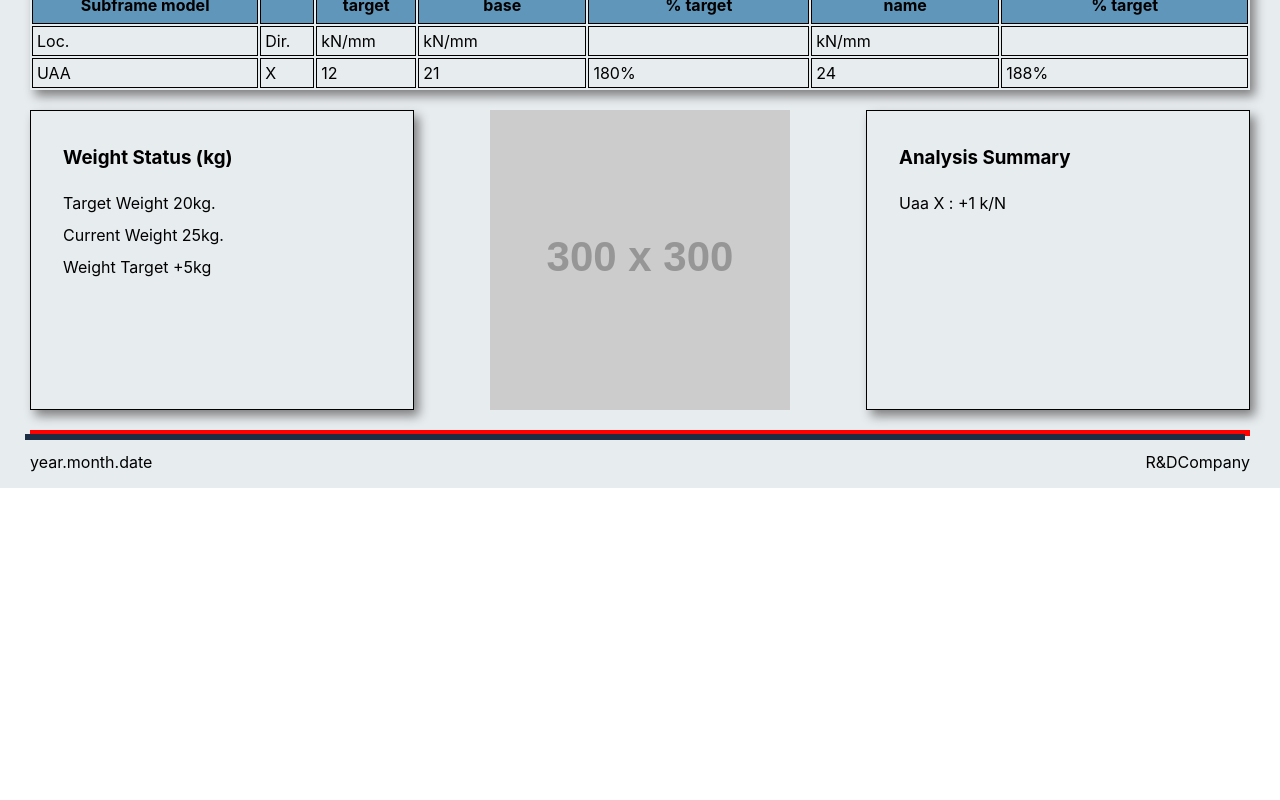
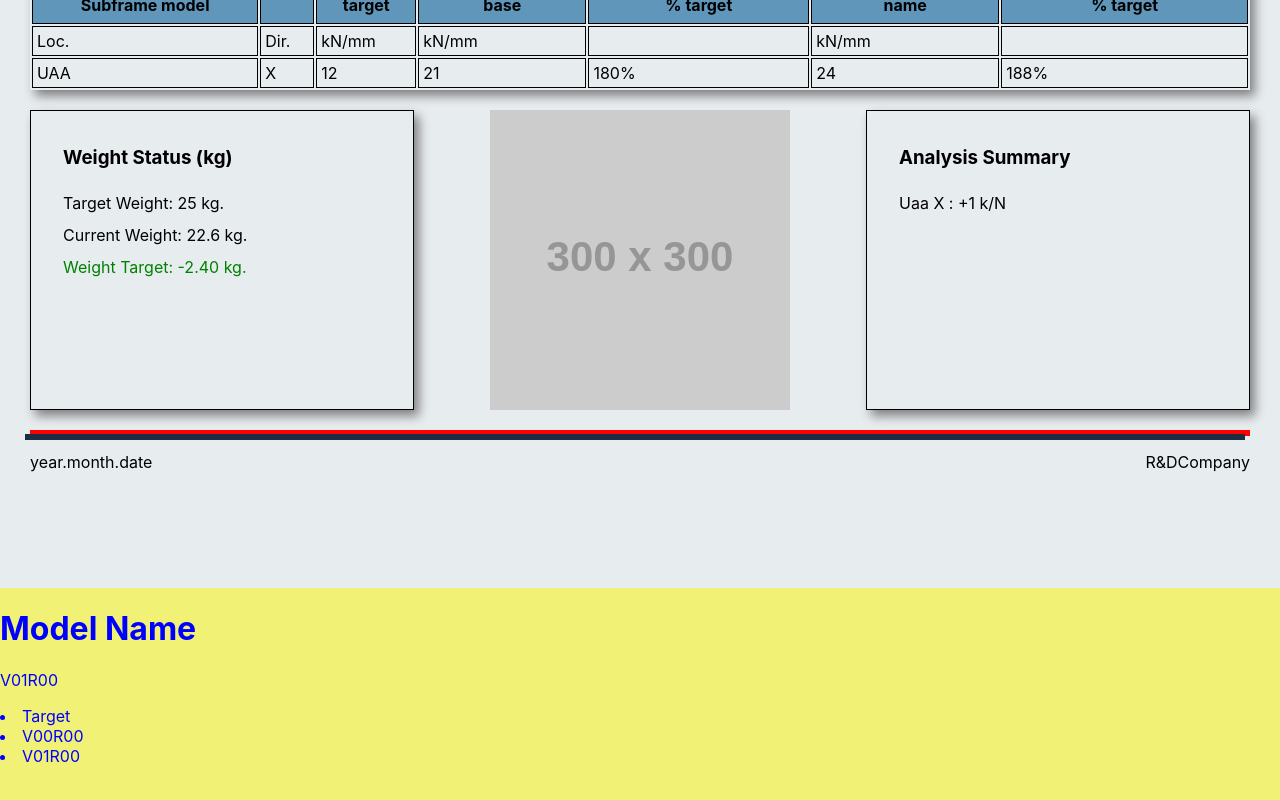
Before and after one commit to matterholt/modelReport, a React (Create React App) app in the folder report_template/: page / in a window 1280 px wide. Shown: the part 228-1028 px from the top of the page. Before the commit the page ends 800 px from the top, so only its background shows below. Built offline with nearby package versions, Linux system fonts and the light colour scheme.

Commit message:
updated mark down, started working with json data

```diff
--- a/report_template/src/App.js
+++ b/report_template/src/App.js
@@ -11,17 +11,52 @@ import AnalysisSummary from "./components/AnalysisSummary";
 import ModelImg from "./components/ModelImg";
 
 // data json for results __ use this as MOCK data
-//import DataFile from "./result_data/data.json";
+import DataFile from "./resultData/data.json";
+
+
+
+const CheckValue = () => {
+  const findThisNow = DataFile[DataFile.length-1].modelNum;
+  return (
+    <div style={divStyle}>
+          <h1>Model Name</h1>
+    <p> {findThisNow}</p>
+      {DataFile.map((data, index) => {
+        return <li key={index}> {data.modelNum}</li>;
+      })}
+    </div>
+  );
+};
+
+// list to find all model that are in json, use as a dropdown for the future
+const listOfModels = DataFile.map((data)=> data.modelNum)
+// Temp value to find the index of
+const cmValidation  = "V01R01" // dropdown or input
+const analysisType = "Stiffness"
+
+//Issue is when the array is longer than 3, will need to how to use the reference to the cm model how can take.
+// Have to get the index of the matching current model name
+const weightArray = DataFile.map((data) => data.info.weightKg)
+
+
+const divStyle = {
+  color: "blue",
+  gridRow: 9,
+  background: "#f1f175",
+  width: "100vw",
+  height: "50vh"
+};
 
 function App() {
   return (
     <div className="App">
-      <Header verRev="V2R00" analysis="Stiffness Analysis" />
+      <Header verRev={cmValidation} analysis={analysisType} />
       <ResultTable />
-      <WeightInfo />
+      <WeightInfo data={weightArray} />
       <AnalysisSummary />
       <ModelImg />
       <Footer />
+      <CheckValue />
     </div>
   );
 }
--- a/report_template/src/components/ResultTable.js
+++ b/report_template/src/components/ResultTable.js
@@ -52,16 +52,19 @@ function SuspensionValues(params) {
 function ResultTable() {
   return (
     <table css={tableStyle}>
+      <tbody>
         <tr>
-        <th colspan="3">Base model</th>
-        <th colspan="2">N/A</th>
-        <th colspan="2">v00r00</th>
+          <th colSpan="3">Base model</th>
+          <th colSpan="2">N/A</th>
+          <th colSpan="2">v00r00</th>
         </tr>
         <tr>
-        <td colspan="3">model Description</td>
-        <td colspan="2"> Improved shape of side member</td>
-        <td colspan="2">Increased welding ton bracket lower</td>
+          <td colSpan="3">model Description</td>
+          <td colSpan="2"> Improved shape of side member</td>
+          <td colSpan="2">Increased welding ton bracket lower</td>
         </tr>
+      </tbody>
+      <tbody>
         <tr>
           <th>Subframe model</th>
           <th> </th>
@@ -81,6 +84,7 @@ function ResultTable() {
           <td> </td>
         </tr>
         <SuspensionValues />
+      </tbody>
     </table>
   );
 }
--- a/report_template/src/components/WeightInfo.js
+++ b/report_template/src/components/WeightInfo.js
@@ -18,22 +18,28 @@ const weightStyle = css`
     line-height: 2rem;
   }
 `;
-const WeightCal = () => {
+
+const WeightCal = (props) => {
+  let [target,base,cm] = props.weightData
+  let howCloseToTarget = cm - target
+
   return (
     <ul>
-      <li>Target Weight 20kg.</li>
-      <li>Current Weight 25kg.</li>
-      <li>Weight Target +5kg</li>
+      <li>Target Weight: {target} kg.</li>
+      <li>Current Weight: {cm} kg.</li>
+      <li style={{color:"green"}}>Weight Target: {howCloseToTarget.toFixed(2)} kg.</li>
     </ul>
   );
-};
+  };
 
 // pass the weight data from json
-export default function WeightInfo() {
+export default function WeightInfo(props) {
+  const  weightValues = props.data
   return (
     <div css={weightStyle}>
       <h3>Weight Status (kg)</h3>
-      <WeightCal />
+      <WeightCal weightData = {weightValues}
+      />
     </div>
   );
 }
--- a/report_template/src/components/result_data/data.json
+++ b/report_template/src/resultData/data.json
@@ -1,8 +1,11 @@
-{
-    "target": {
+[{
+    "modelNum": "Target",
+    "info" :{
         "partUpdate": [],
         "modelBasedOn": "",
-        "weightKg": 25,
+        "weightKg": 25
+    },
+    "results": {
         "stiffness": {
             "UAA": {
                 "x": 4,
@@ -30,9 +33,15 @@
                 "z": 15
             }
         }
+    }
+}, {
+    "modelNum": "V00R00",
+    "info" :{
+        "partUpdate": [],
+        "modelBasedOn": "",
+        "weightKg": 26
     },
-    "base": {
-        "weightKg": 26,
+    "results": {
         "stiffness": {
             "UAA": {
                 "x": 5,
@@ -60,9 +69,15 @@
                 "z": 21
             }
         }
+    }
+}, {
+    "modelNum": "V01R00",
+    "info" :{
+        "partUpdate": [],
+        "modelBasedOn": "V00R00",
+        "weightKg": 22.6
     },
-    "cm": {
-        "weightKg": 22.6,
+    "results": {
         "stiffness": {
             "UAA": {
                 "x": 5,
@@ -91,4 +106,4 @@
             }
         }
     }
-}
+}]
```
Also changed, not shown: 1 other file (tests, documents, lock files or other folders). Lines whose indentation alone changed are shown as unchanged.
